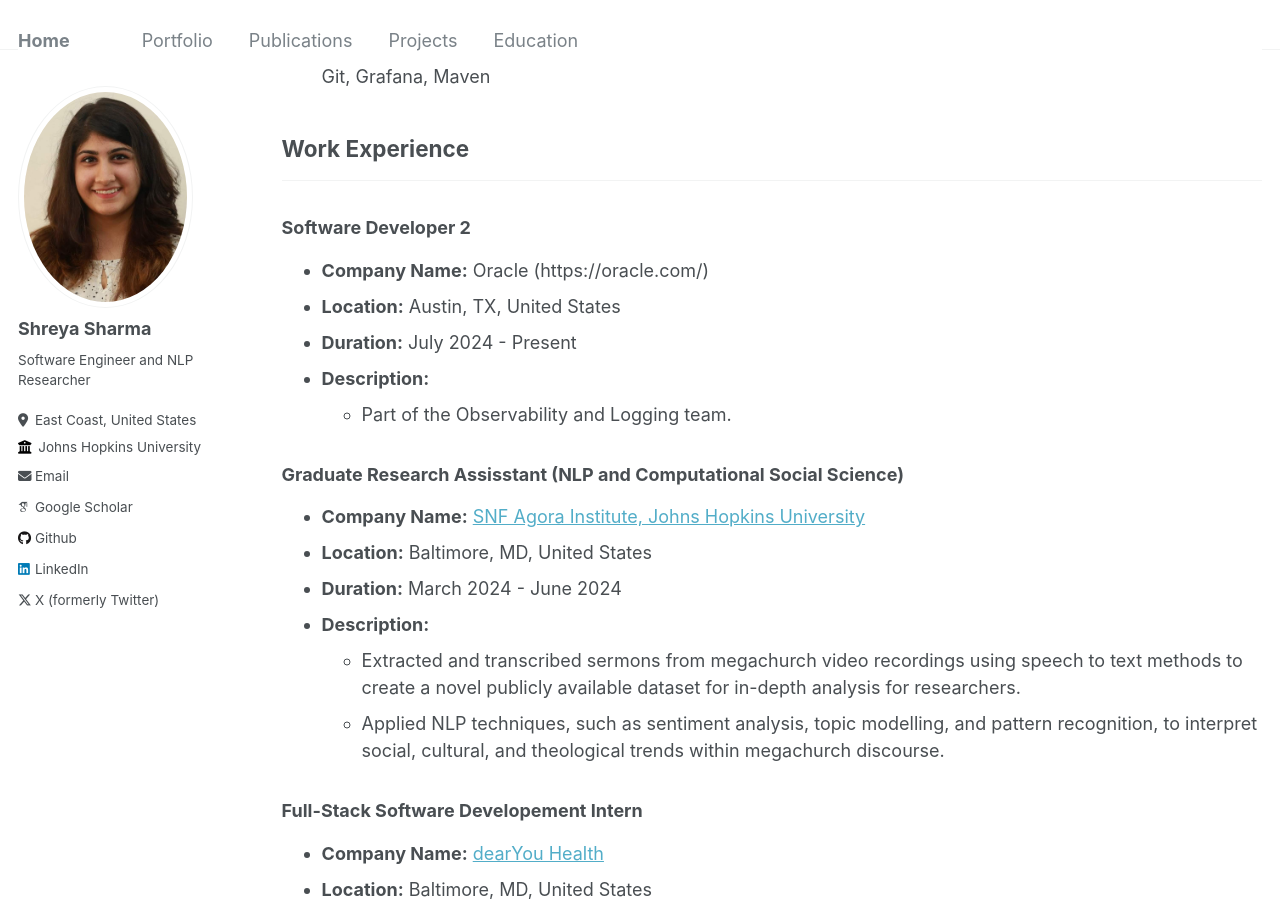
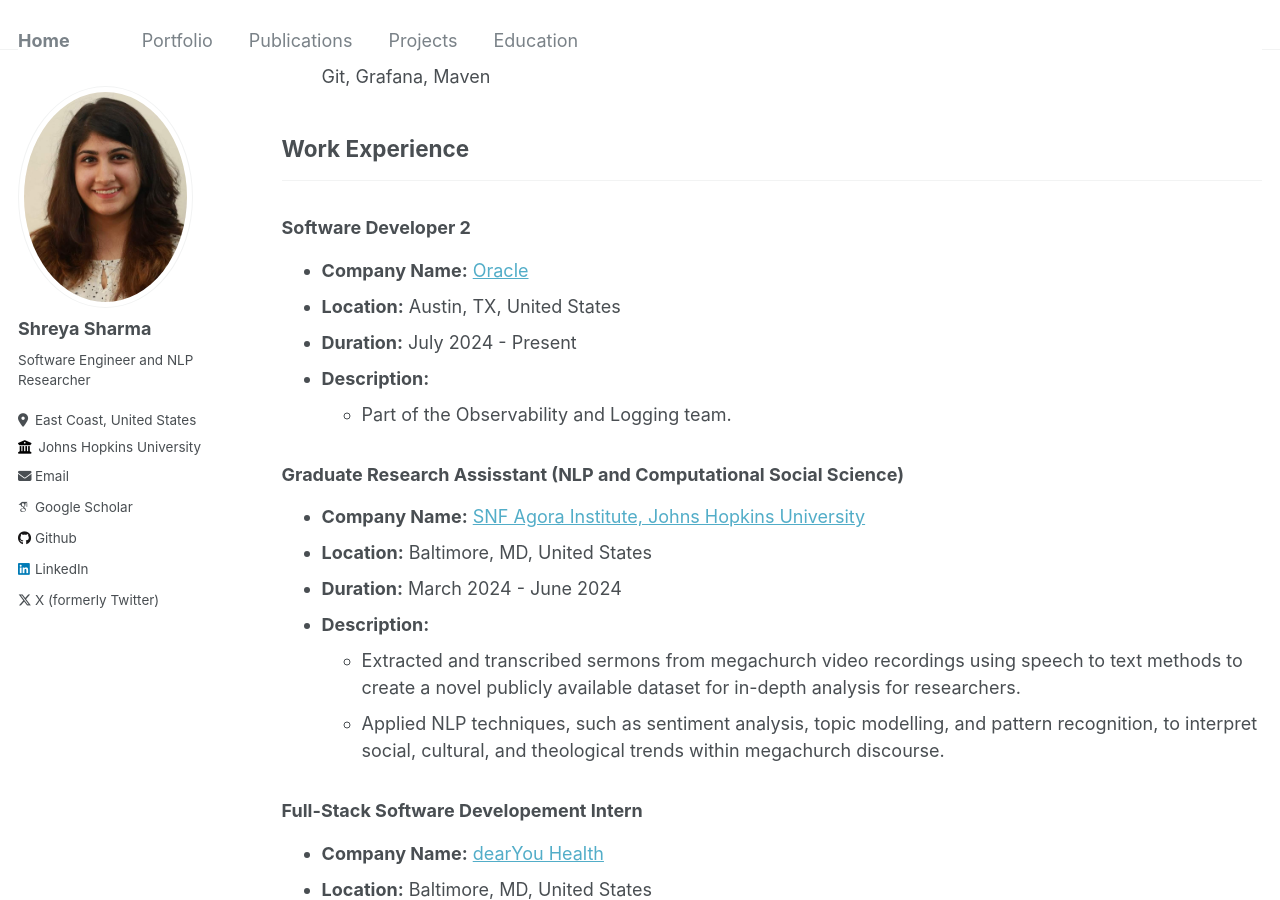
Before and after one commit to lshreyasharmal/lshreyasharmal.github.io, a Jekyll site: the page built from _pages/experience.md, in a window 1280 px wide and 900 px high, scrolled down 439 px. Built offline with Jekyll 4.4.1, drawn with Linux system fonts in a browser that asks for light colours; some web fonts are replaced.

Commit message:
Update experience.md

```diff
--- a/_pages/experience.md
+++ b/_pages/experience.md
@@ -21,7 +21,7 @@ Summarizing my work experience in NLP and Software Development along with the sk
 ---
 ### Software Developer 2
 
-- **Company Name:** Oracle (https://oracle.com/)
+- **Company Name:** [Oracle](https://oracle.com/)
 - **Location:** Austin, TX, United States
 - **Duration:** July 2024 - Present
 - **Description:**
```
